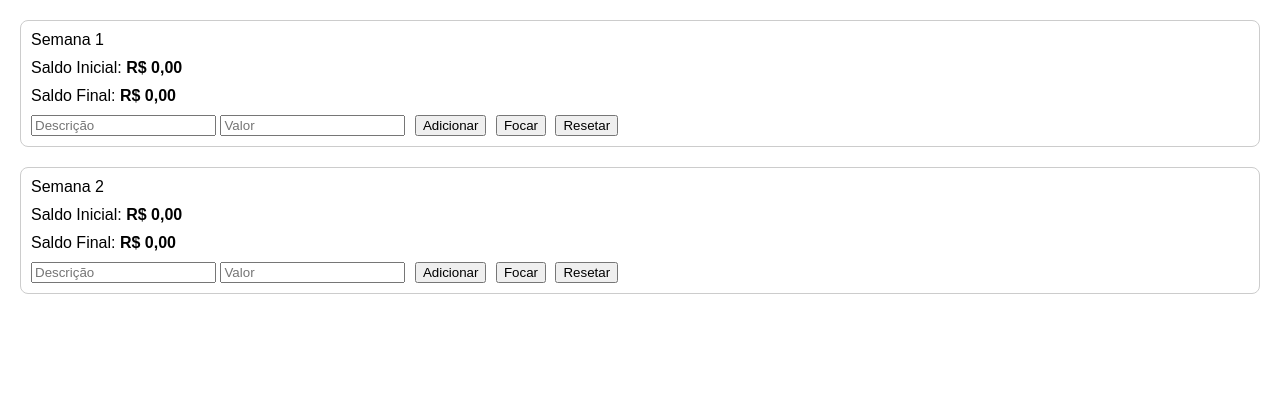
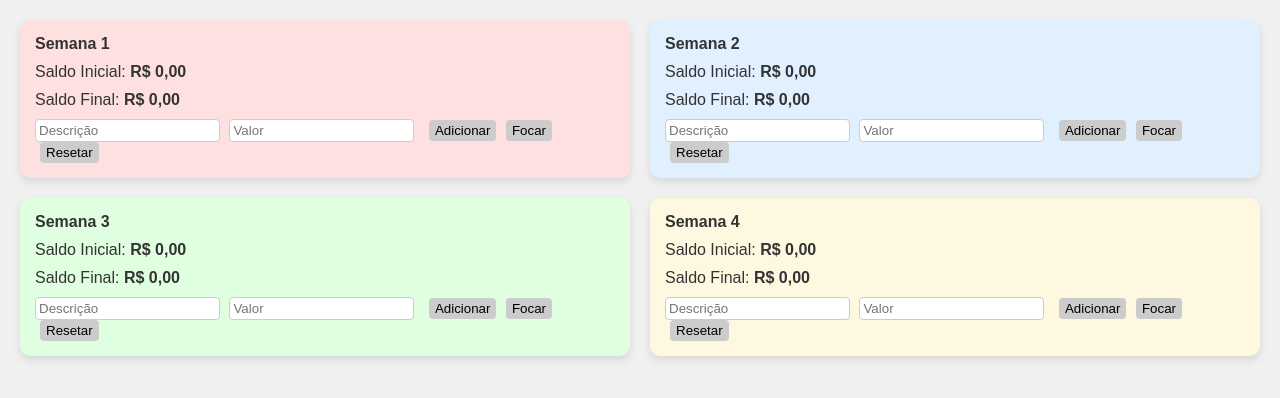
Before and after one commit to unaball/matriz-financeira, a plain HTML site: page index.html in a window 1280 px wide. Drawn offline with Linux system fonts and the light colour scheme.

Commit message:
Update index.html
atualização total index

```diff
--- a/index.html
+++ b/index.html
@@ -5,20 +5,27 @@
 <meta name="viewport" content="width=device-width,initial-scale=1" />
 <title>Matriz Financeira — 4 Semanas (Quadrantes)</title>
 <style>
-/* Exemplo de estilo básico, ajuste conforme necessário */
-body { font-family: sans-serif; margin: 20px; }
-.card { border: 1px solid #ccc; padding: 10px; margin-bottom: 20px; border-radius: 8px; }
+body { font-family: sans-serif; margin: 20px; background: #f0f0f0; }
+.grid { display: grid; grid-template-columns: 1fr 1fr; gap: 20px; }
+.card { border-radius: 10px; padding: 15px; box-shadow: 0 4px 8px rgba(0,0,0,0.1); color: #333; }
+.card[data-week="1"] { background: #ffe0e0; } /* vermelho claro */
+.card[data-week="2"] { background: #e0f0ff; } /* azul claro */
+.card[data-week="3"] { background: #e0ffe0; } /* verde claro */
+.card[data-week="4"] { background: #fff8e0; } /* amarelo claro */
 .row { display: flex; justify-content: space-between; margin-bottom: 5px; }
 .desc { flex: 1; margin-right: 10px; }
 .val { width: 80px; text-align: right; }
 .negative { color: red; font-weight: bold; }
-button { cursor: pointer; margin-left: 5px; }
-.saldo-inicial, .saldo-final { font-weight: bold; margin-bottom: 10px; display: inline-block; }
-.period { display: block; margin-bottom: 10px; }
+button { cursor: pointer; margin-left: 5px; padding: 3px 6px; border: none; border-radius: 4px; background: #ccc; }
+button:hover { background: #aaa; }
+.saldo-inicial, .saldo-final { font-weight: bold; margin-bottom: 10px; display: inline-block; min-width: 60px; }
+.period { display: block; margin-bottom: 10px; font-weight: bold; }
+input { margin-right: 5px; padding: 3px; border-radius: 4px; border: 1px solid #ccc; }
 </style>
 </head>
 <body>
 
+<div class="grid">
   <div class="card" data-week="1">
     <div class="period" contenteditable="true">Semana 1</div>
     <div>Saldo Inicial: <span class="saldo-inicial">0</span></div>
@@ -43,7 +50,30 @@ button { cursor: pointer; margin-left: 5px; }
     <button class="reset">Resetar</button>
   </div>
 
-<!-- Adicione mais cards para semanas 3 e 4 se quiser -->
+  <div class="card" data-week="3">
+    <div class="period" contenteditable="true">Semana 3</div>
+    <div>Saldo Inicial: <span class="saldo-inicial">0</span></div>
+    <div>Saldo Final: <span class="saldo-final">0</span></div>
+    <div class="table"></div>
+    <input class="new-desc" placeholder="Descrição">
+    <input class="new-val" placeholder="Valor">
+    <button class="save">Adicionar</button>
+    <button class="add">Focar</button>
+    <button class="reset">Resetar</button>
+  </div>
+
+  <div class="card" data-week="4">
+    <div class="period" contenteditable="true">Semana 4</div>
+    <div>Saldo Inicial: <span class="saldo-inicial">0</span></div>
+    <div>Saldo Final: <span class="saldo-final">0</span></div>
+    <div class="table"></div>
+    <input class="new-desc" placeholder="Descrição">
+    <input class="new-val" placeholder="Valor">
+    <button class="save">Adicionar</button>
+    <button class="add">Focar</button>
+    <button class="reset">Resetar</button>
+  </div>
+</div>
 
 <script>
 (function(){
@@ -154,30 +184,27 @@ button { cursor: pointer; margin-left: 5px; }
       if (confirm('Limpar todos os dados desta semana?')){ data.rows = []; if(week===1){data.saldoInicial=0;} save(); renderAll(); }
     }
 
-    // Editar saldo inicial manualmente
-    saldoIniEl.style.cursor = 'pointer';
+    // Saldo Inicial editável direto
+    saldoIniEl.contentEditable = true;
     saldoIniEl.title = 'Clique para editar saldo inicial';
-    saldoIniEl.onclick = ()=>{
-      const entrada = prompt('Informe o saldo inicial (ex: 95.27 ou -400):', String(data.saldoInicial||0));
-      if (entrada !== null){
-        data.saldoInicial = parseNumber(entrada);
+    saldoIniEl.style.cursor = 'text';
+    saldoIniEl.oninput = ()=>{
+      const parsed = parseNumber(saldoIniEl.innerText);
+      data.saldoInicial = parsed;
       save();
       renderAll();
     }
-    }
 
-    // Editar saldo final manualmente
-    saldoFinalEl.style.cursor = 'pointer';
+    // Saldo Final editável direto
+    saldoFinalEl.contentEditable = true;
     saldoFinalEl.title = 'Clique para editar saldo final';
-    saldoFinalEl.onclick = ()=>{
-      const entrada = prompt('Informe o saldo final (ex: 95.27 ou -400):', String(Number(data.saldoInicial||0) + data.rows.reduce((sum,r)=>sum+Number(r.val||0),0)));
-      if (entrada !== null){
-        const finalEdit = parseNumber(entrada);
+    saldoFinalEl.style.cursor = 'text';
+    saldoFinalEl.oninput = ()=>{
+      const parsed = parseNumber(saldoFinalEl.innerText);
       const totalRows = data.rows.reduce((sum,r)=>sum+Number(r.val||0),0);
-        data.saldoInicial = finalEdit - totalRows;
+      data.saldoInicial = parsed - totalRows;
       save();
       renderAll();
-      }
     }
 
     render();
```
Lines whose indentation alone changed are shown as unchanged.
